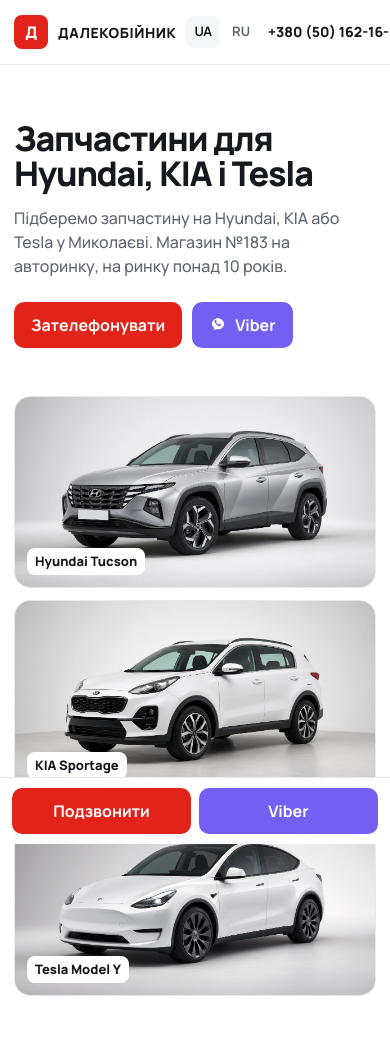
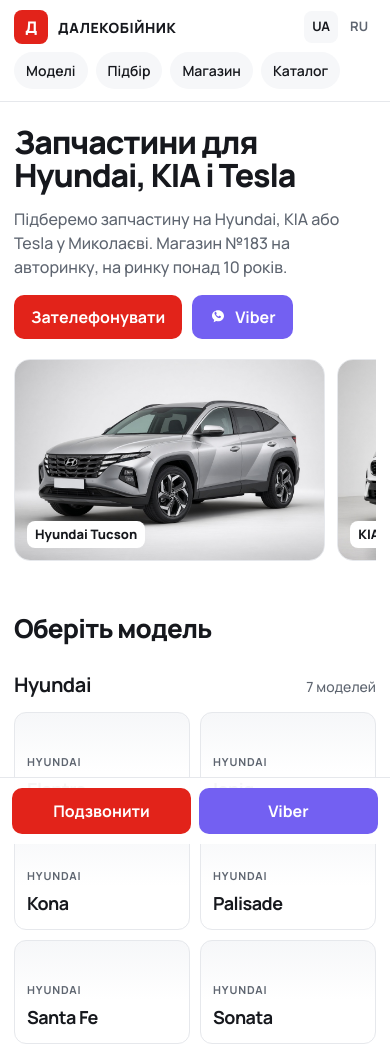
Before and after one commit to sergey16071997/legkova, a plain HTML site: page index.html in a window 390 px wide. Shown: the top 1047 px of the page. Drawn offline with Linux system fonts and the light colour scheme.

Commit message:
Make the phone layout easier to use: compact header, section menu, and swipeable car photos.

```diff
--- a/css/styles.css
+++ b/css/styles.css
@@ -420,24 +420,65 @@
 @media (max-width: 900px) {
   h1 { font-size: 40px; }
   .hero-grid, .steps, .shop-grid { grid-template-columns: 1fr; }
-  .nav { display: none; }
+  .header-row {
+    flex-wrap: wrap;
+    row-gap: 8px;
+    min-height: 0;
+    padding: 10px 0;
+  }
+  .nav {
+    display: flex;
+    order: 5;
+    flex: 1 0 100%;
+    gap: 8px;
+    overflow-x: auto;
+    padding-bottom: 2px;
+  }
+  .nav a {
+    flex: 0 0 auto;
+    background: var(--paper);
+    color: var(--ink);
+    border-radius: 999px;
+    padding: 8px 12px;
+  }
+  .brand-block, .section h2, #order, #shop { scroll-margin-top: 116px; }
 }
 
 @media (max-width: 640px) {
   .wrap { width: min(var(--max), calc(100% - 28px)); }
-  .header-row { min-height: 64px; gap: 10px; }
-  .brand-sub, .header-call span { display: none; }
-  h1 { font-size: 34px; }
-  .lead { font-size: 16px; }
-  .models { grid-template-columns: 1fr 1fr; }
-  .photo img { height: 190px; }
-  .section h2 { font-size: 28px; }
+  .brand-sub, .header-call { display: none; }
+  .hero { padding: 24px 0 8px; }
+  .hero-grid { gap: 20px; }
+  h1 { font-size: 32px; }
+  .lead { font-size: 16px; margin-bottom: 16px; }
+  .actions .btn { min-height: 44px; }
+  .hero-board {
+    display: flex;
+    gap: 12px;
+    overflow-x: auto;
+    scroll-snap-type: x mandatory;
+    padding-bottom: 4px;
+  }
+  .hero-grid > * { min-width: 0; }
+  .photo { flex: 0 0 86%; scroll-snap-align: start; }
+  .photo img { height: 200px; }
+  .section { padding: 36px 0; }
+  .section h2, .shop-body h2, .reviews h2 { font-size: 26px; }
+  .models { grid-template-columns: 1fr 1fr; gap: 10px; }
+  .model { min-height: 104px; padding: 12px; }
+  .model b { font-size: 18px; }
+  .contact-card .phone { font-size: 22px; }
+  .contact-card .actions { flex-direction: column; }
+  .contact-card .actions .btn, .reviews > .btn { width: 100%; }
+  .map { height: 220px; }
+  .review-card footer { align-items: center; }
   .footer-row { flex-direction: column; }
   .dock {
     display: grid;
     grid-template-columns: 1fr 1fr;
     gap: 8px;
     position: fixed;
+    z-index: 12;
     left: 0;
     right: 0;
     bottom: 0;
@@ -445,5 +486,5 @@
     background: rgba(255, 255, 255, 0.96);
     border-top: 1px solid var(--line);
   }
-  .dock .btn { width: 100%; }
+  .dock .btn { width: 100%; min-height: 46px; }
 }
--- a/index.html
+++ b/index.html
@@ -20,7 +20,7 @@
   <link rel="preconnect" href="https://fonts.googleapis.com">
   <link rel="preconnect" href="https://fonts.gstatic.com" crossorigin>
   <link href="https://fonts.googleapis.com/css2?family=Manrope:wght@500;600;700;800&display=swap" rel="stylesheet">
-  <link rel="stylesheet" href="css/styles.css">
+  <link rel="stylesheet" href="css/styles.css?v=3">
   <script type="application/ld+json">
   {
     "@context": "https://schema.org",
```
Also changed, not shown: ru.html (+1 -1 lines).
